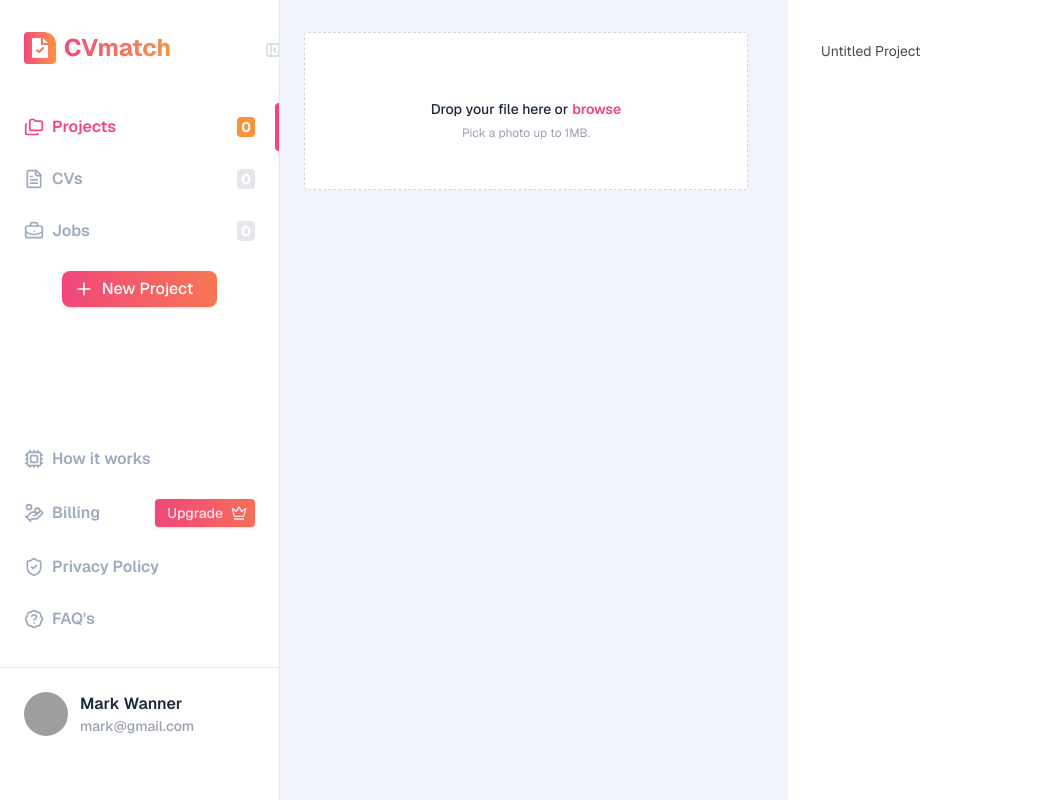
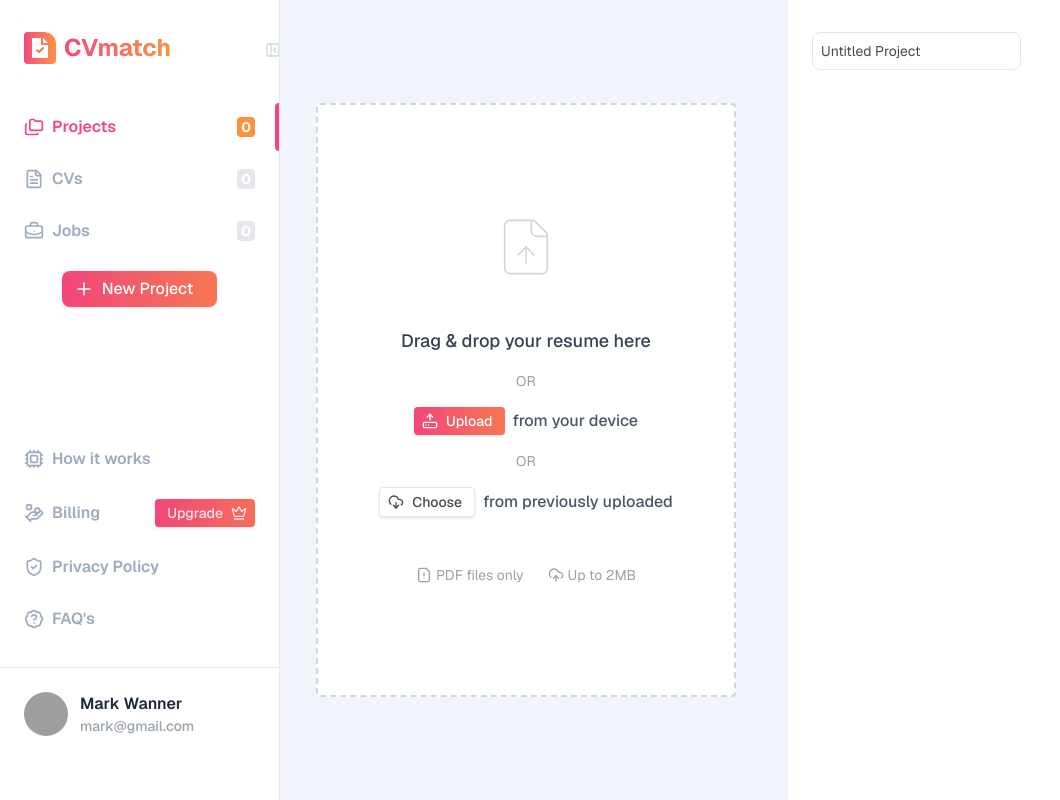
Before and after one commit to jnlabs-dev/cvmatch, a Next.js app: page /projects/new in a window 1280 px wide. Shown: the whole page, without its empty margins (0-1060 px from the left). Built offline with nearby package versions, Linux system fonts and the light colour scheme; grey boxes are pictures that could not be loaded.

Commit message:
Upload file form layout with validation logic

```diff
--- a/src/app/components/navigation/NavMenuItem.tsx
+++ b/src/app/components/navigation/NavMenuItem.tsx
@@ -26,7 +26,7 @@ export function NavMenuItem({
   secondaryAction,
   onClick
 }: NavMenuItemProps) {
-  const baseClassNames = "flex items-center justify-between py-1 px-5 xs:py-2 xs:px-6 lg:py-3 font-semibold overflow-hidden relative hover:bg-muted/10 transition-all duration-300 hs-tooltip";
+  const baseClassNames = "flex items-center justify-between py-1 px-5 xs:py-2 xs:px-6 lg:py-3 font-semibold overflow-hidden relative hover:bg-muted/10 transition-all duration-300 hs-tooltip hs-tooltip-toggle";
   return (
     <Link href={path} className={clsx(baseClassNames, className)}>
       <div className={clsx("flex flex-1 items-center gap-2 hs-overlay-minified:justify-center", active ? "text-[var(--color-primary)]" : "text-[var(--color-muted)]")} onClick={onClick}>
--- a/src/app/components/resume/ResumeDropzone.tsx
+++ b/src/app/components/resume/ResumeDropzone.tsx
@@ -2,17 +2,20 @@
 
 import clsx from "clsx";
 
-import { useCallback } from "react";
+import { useCallback, useState } from "react";
+import { useDropzone, type DropzoneOptions, type FileRejection } from 'react-dropzone';
+import { FileUpIcon, HardDriveUploadIcon, CloudDownloadIcon, FileWarningIcon, CloudUploadIcon, OctagonAlertIcon } from "lucide-react";
 
-import { useDropzone, type DropzoneOptions, type FileRejection } from 'react-dropzone';
+import { Button } from "@/app/components/ui/Button";
 
+const maxFileSizeInMB = 2;
 const defaultDropzoneOptions: DropzoneOptions = {
   accept: {
     "application/pdf": [".pdf"],
   },
   multiple: false,
   maxFiles: 1,
-  maxSize: 1000000, // 1mb
+  maxSize: maxFileSizeInMB * 1024 * 1024,
 };
 
 export type ResumeDropzoneProps = {
@@ -24,53 +27,86 @@ export function ResumeDropzone({
   className,
   onFileAccepted
 }: ResumeDropzoneProps) {
+  const [rejectedFiles, setRejectedFiles] = useState<FileRejection[]>([]);
+
   const onDropAccepted = useCallback((acceptedFiles: File[]) => {
+    setRejectedFiles([]);
     onFileAccepted(acceptedFiles[0]);
-    // acceptedFiles.forEach((file) => {
-    //   const reader = new FileReader()
+  }, [setRejectedFiles, onFileAccepted]);
 
-    //   reader.onabort = () => console.log('file reading was aborted')
-    //   reader.onerror = () => console.log('file reading has failed')
-    //   reader.onload = () => {
-    //   // Do whatever you want with the file contents
-    //     const binaryStr = reader.result
-    //     console.log("🚀 ~ ResumeDropzone ~ binaryStr:", binaryStr)
-    //   }
-    //   reader.readAsArrayBuffer(file)
-    // })
-  }, [onFileAccepted]);
-
-  const onDropRejected = useCallback((rejectedFiles: FileRejection[]) => {
-    console.log("🚀 ~ ResumeDropzone ~ rejectedFiles:", rejectedFiles);
-  }, []);
-
-  const { getRootProps, getInputProps } = useDropzone({
+  const { getRootProps, getInputProps, isDragActive } = useDropzone({
     ...defaultDropzoneOptions,
     onDropAccepted,
-    onDropRejected
+    onDropRejected: setRejectedFiles
   });
 
-  const baseClassNames = "";
+  const baseClassNames = "aspect-[210/297] cursor-pointer p-12 flex flex-col gap-12 items-center justify-center bg-white border-2 border-dashed rounded-sm";
   return (
     <div
       {...getRootProps()}
-      className={clsx(baseClassNames, className)}
+      className={clsx(baseClassNames, isDragActive ? "border-[var(--color-primary)]" : "border-gray-300", className)}
+      style={{ width: 210 * 2 }}
     >
       <input {...getInputProps()} />
-      <div className="cursor-pointer p-12 flex w-full h-full items-center justify-center bg-white border border-dashed border-gray-300 rounded-sm">
-        <div className="text-center">
-          <div className="mt-4 flex flex-wrap justify-center text-sm/6 text-gray-600">
-            <span className="pe-1 font-medium text-gray-800">
-              Drop your file here or
-            </span>
-            <span className="bg-white font-semibold text-[var(--color-primary)] hover:text-[var(--color-secondary)] rounded-lg decoration-2 hover:underline">browse</span>
-          </div>
+      <FileUpIcon className="inline-block shrink-0 size-16 text-gray-300" strokeWidth={0.6} />
+      <div className="flex flex-col items-center gap-4">
+        <div className="font-medium text-gray-700 text-lg">
+          Drag & drop your resume here
+        </div>
 
-          <p className="mt-1 text-xs text-gray-400">
-            Pick a photo up to {defaultDropzoneOptions.maxSize ? defaultDropzoneOptions.maxSize / 1000000 : "1"}MB.
-          </p>
+        <div className="text-sm text-gray-400">
+          OR
+        </div>
+
+        <div className="flex items-center gap-2">
+          <Button
+            variant="primary"
+            size="small"
+            StartIcon={HardDriveUploadIcon}
+          >
+            Upload
+          </Button>
+          <span className="font-medium text-gray-600">from your device</span>
+        </div>
+
+        <div className="text-sm text-gray-400">
+          OR
+        </div>
+
+        <div className="flex items-center gap-2" onClick={(e) => e.stopPropagation()}>
+          <Button
+            variant="neutral"
+            size="small"
+            StartIcon={CloudDownloadIcon}
+          >
+            Choose
+          </Button>
+          <span className="font-medium text-gray-600">from previously uploaded</span>
         </div>
       </div>
+
+      <div className="flex items-center justify-center gap-6 text-sm text-gray-400">
+        <div className="flex items-center gap-1">
+          <FileWarningIcon className="inline-block shrink-0 size-4" />
+          <span className="">PDF files only</span>
+        </div>
+
+        <div className="flex items-center gap-1">
+          <CloudUploadIcon className="inline-block shrink-0 size-4" />
+          <span className="">Up to {maxFileSizeInMB}MB</span>
+        </div>
+      </div>
+
+      {rejectedFiles.length > 0 ? (
+        <ul className="flex flex-col gap-1 pt-4">
+          {rejectedFiles[0].errors.map((error) => (
+            <li key={error.code} className="flex items-center gap-2 text-sm text-red-600">
+              <OctagonAlertIcon className="inline-block shrink-0 size-4" />
+              {error.message}
+            </li>
+          ))}
+        </ul>
+      ) : null}
     </div>
   );
 }
--- a/src/app/components/ui/Button.tsx
+++ b/src/app/components/ui/Button.tsx
@@ -10,6 +10,7 @@ export type ButtonProps = {
   StartIcon?: LucideIcon;
   EndIcon?: LucideIcon;
   animatePing?: boolean;
+  tooltip?: string;
 } & React.ButtonHTMLAttributes<HTMLButtonElement>;
 
 export function Button({
@@ -20,19 +21,20 @@ export function Button({
   StartIcon,
   EndIcon,
   animatePing,
+  disabled,
   ...props
 }: ButtonProps) {
   const baseClassNames = "inline-flex items-center justify-center shadow transition-all duration-300 ease-in-out relative group";
 
   const variants = {
     primary: clsx(
-      baseClassNames,
-      "text-white bg-[image:var(--gradient-primary)] bg-[length:160%_150%] hover:bg-[position:100%_0]"
+      "bg-[image:var(--gradient-primary)] bg-[length:160%_150%]",
+      disabled ? "opacity-70 text-gray-100" : "text-white hover:bg-[position:100%_0]"
     ),
     neutral: clsx(
-      baseClassNames,
-      "text-foreground bg-surface border border-border hover:bg-muted/10"
-    ),
+      "border border-border",
+      disabled ? "text-muted bg-muted/20" : "text-foreground bg-surface hover:bg-muted/10"
+    )
   };
   const sizes = {
     default: "px-4 py-1 xs:px-6 xs:py-2 font-medium rounded-lg",
@@ -48,7 +50,17 @@ export function Button({
   };
 
   return (
-    <button className={clsx(variants[variant], sizes[size], className)} {...props}>
+    <button
+      {...props}
+      disabled={disabled}
+      className={clsx(
+        baseClassNames,
+        variants[variant],
+        sizes[size],
+        className,
+        disabled ? "cursor-not-allowed" : null,
+      )}
+    >
       {StartIcon ? <StartIcon className={startIconSizes[size]} /> : null}
       {children}
       {EndIcon ? <EndIcon className={endIconSizes[size]} /> : null}
--- a/src/app/components/ui/TextInput.tsx
+++ b/src/app/components/ui/TextInput.tsx
@@ -9,7 +9,7 @@ export function TextInput({
   type = "text",
   ...props
 }: TextInputProps) {
-  const baseClassNames = "peer  p-1 px-2 sm:p-2 block border-transparent rounded-lg text-xs xs:text-sm focus:border-[var(--color-secondary)] ring-0 disabled:opacity-50 disabled:pointer-events-none text-[var(--color-foreground)]";
+  const baseClassNames = "peer p-1 px-2 sm:p-2 block border-gray-200 rounded-lg text-xs xs:text-sm focus:border-[var(--color-secondary)] ring-0 disabled:opacity-50 disabled:pointer-events-none text-[var(--color-foreground)]";
   return (
     <input {...props} type={type} className={clsx(baseClassNames, className)}  />
   );
--- a/src/app/projects/[projectId]/page.tsx
+++ b/src/app/projects/[projectId]/page.tsx
@@ -19,7 +19,7 @@ export default function ProjectPage() {
   return (
     <div className="h-full flex flex-col md:grid md:grid-cols-2 gap-4 overflow-y-auto md:overflow-hidden">
       <div className="flex flex-col p-3 xs:p-4 xl:px-6 xl:py-8 gap-8 md:overflow-hidden">
-        <div className="flex-1">
+        <div className="flex-1 flex flex-col items-center justify-center">
           {resumeFile ? (
             <ResumePreview
               file={resumeFile}
```
